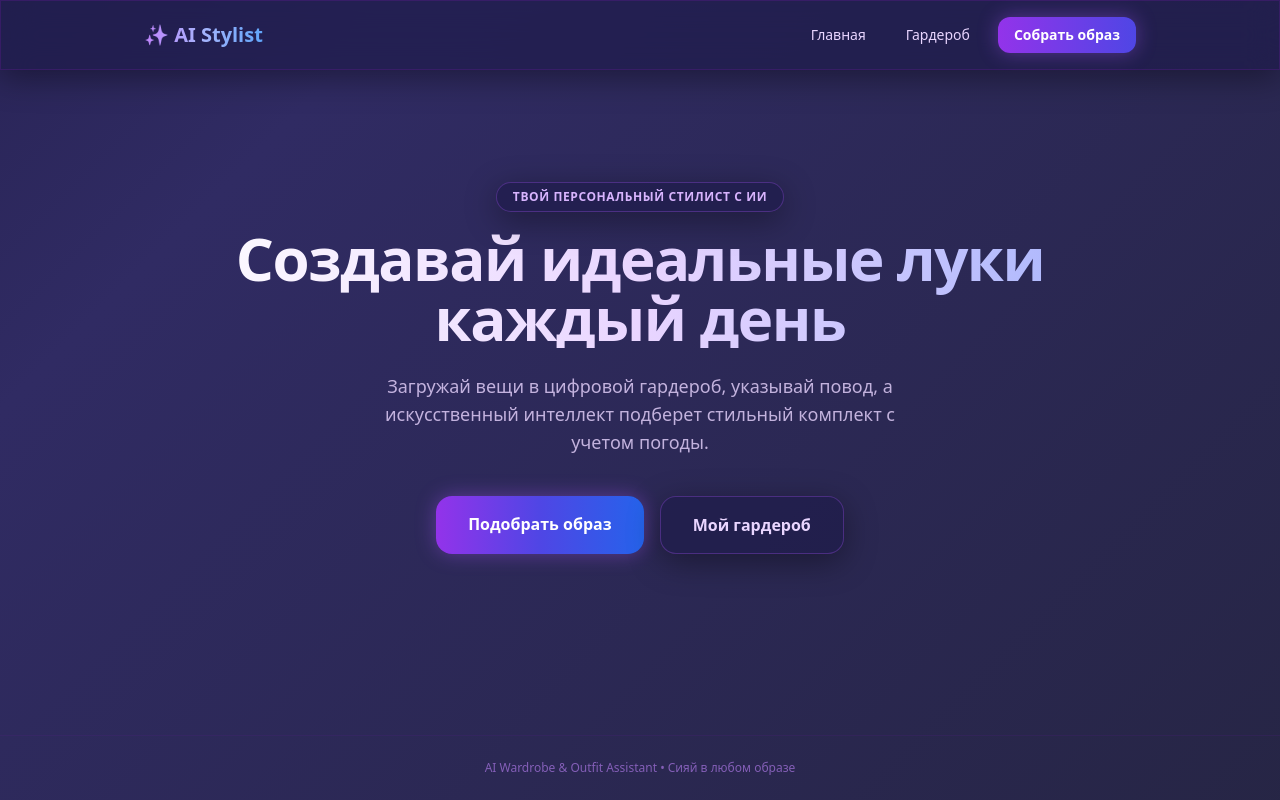
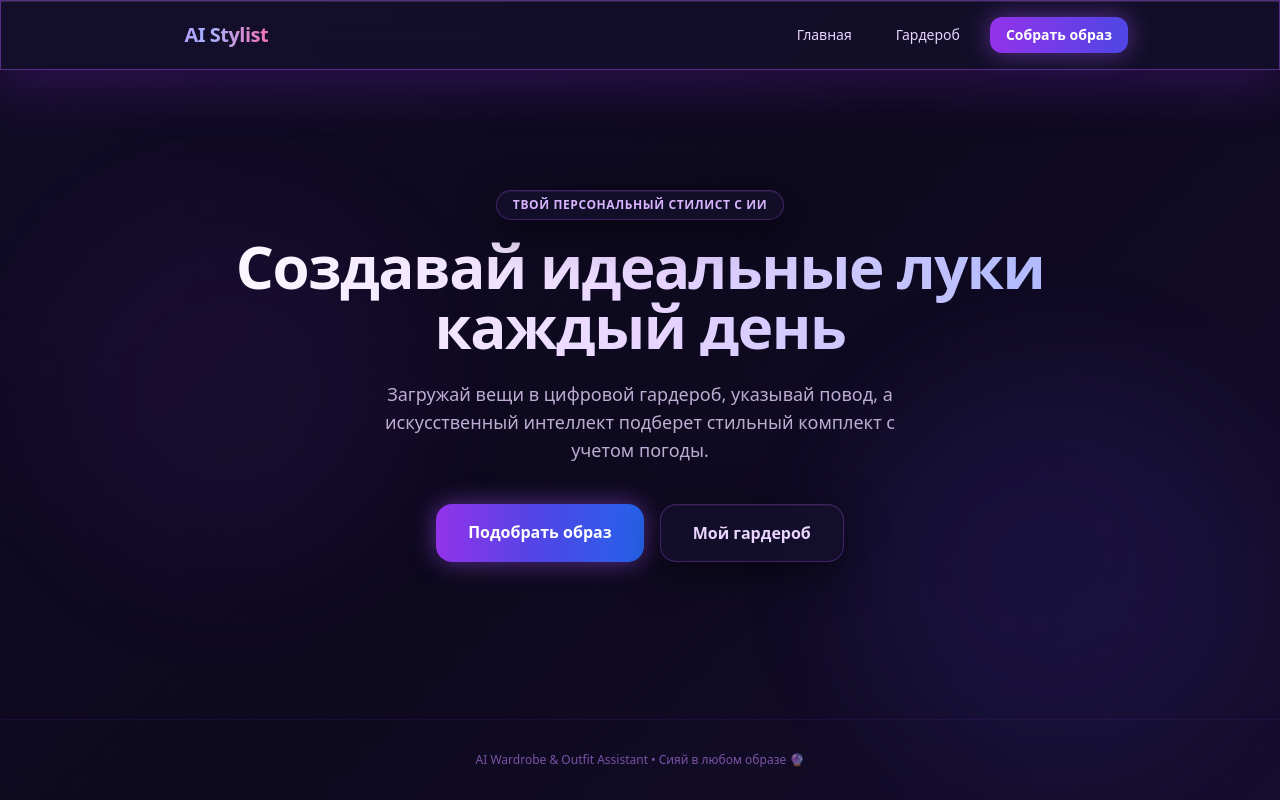
Before and after one commit to bluzokda/outfit, a Flask app: page / in a window 1280 px wide. Run offline with Flask 3, Linux system fonts and the light colour scheme; some libraries are stand-ins or nearby versions.

Commit message:
Update base.html

```diff
--- a/templates/base.html
+++ b/templates/base.html
@@ -7,60 +7,96 @@
     <script src="https://cdn.tailwindcss.com"></script>
     <style>
         @keyframes fadeIn {
-            from { opacity: 0; transform: translateY(15px); }
-            to { opacity: 1; transform: translateY(0); }
+            from { opacity: 0; transform: translateY(20px) scale(0.98); }
+            to { opacity: 1; transform: translateY(0) scale(1); }
         }
         @keyframes floatBg {
             0% { background-position: 0% 50%; }
             50% { background-position: 100% 50%; }
             100% { background-position: 0% 50%; }
         }
+        @keyframes pulseGlow {
+            0%, 100% { opacity: 0.4; transform: scale(1); }
+            50% { opacity: 0.8; transform: scale(1.05); }
+        }
+        @keyframes shimmer {
+            0% { background-position: -200% 0; }
+            100% { background-position: 200% 0; }
+        }
         .animate-fade-in {
-            animation: fadeIn 0.6s cubic-bezier(0.16, 1, 0.3, 1) forwards;
+            animation: fadeIn 0.7s cubic-bezier(0.16, 1, 0.3, 1) forwards;
+        }
+        .animate-pulse-slow {
+            animation: pulseGlow 6s ease-in-out infinite;
         }
         body {
-            background: linear-gradient(135deg, #0f0c29, #302b63, #24243e);
-            background-size: 200% 200%;
-            animation: floatBg 15s ease infinite;
+            background: linear-gradient(135deg, #070514, #181032, #0d091e, #1f123d);
+            background-size: 300% 300%;
+            animation: floatBg 20s ease infinite;
             color: #f3f4f6;
             min-height: 100vh;
             font-family: system-ui, -apple-system, sans-serif;
+            overflow-x: hidden;
         }
+        /* Сложный стекломорфизм с неоновой подсветкой */
         .glass-panel {
-            background: rgba(30, 27, 75, 0.65);
-            backdrop-filter: blur(16px);
-            -webkit-backdrop-filter: blur(16px);
-            border: 1px solid rgba(139, 92, 246, 0.2);
-            box-shadow: 0 8px 32px 0 rgba(0, 0, 0, 0.37);
+            background: rgba(20, 16, 45, 0.75);
+            backdrop-filter: blur(20px);
+            -webkit-backdrop-filter: blur(20px);
+            border: 1px solid rgba(168, 85, 247, 0.25);
+            box-shadow: 0 12px 40px 0 rgba(0, 0, 0, 0.5), inset 0 1px 0 0 rgba(255, 255, 255, 0.05);
+            transition: all 0.4s cubic-bezier(0.16, 1, 0.3, 1);
+        }
+        .glass-panel:hover {
+            border-color: rgba(168, 85, 247, 0.45);
+            box-shadow: 0 16px 50px 0 rgba(107, 33, 168, 0.3), inset 0 1px 0 0 rgba(255, 255, 255, 0.1);
         }
         .neon-glow {
-            box-shadow: 0 0 20px rgba(168, 85, 247, 0.4);
+            box-shadow: 0 0 25px rgba(168, 85, 247, 0.5);
+            transition: all 0.3s ease;
         }
         .neon-glow:hover {
-            box-shadow: 0 0 30px rgba(168, 85, 247, 0.7);
+            box-shadow: 0 0 35px rgba(168, 85, 247, 0.8), 0 0 10px rgba(255, 255, 255, 0.4);
+            transform: translateY(-2px);
+        }
+        /* Эффект шума/сетки на фоне */
+        .bg-mesh {
+            position: fixed;
+            top: 0; left: 0; width: 100%; height: 100%;
+            pointer-events: none;
+            z-index: -1;
+            opacity: 0.15;
+            background-image: radial-gradient(rgba(168, 85, 247, 0.4) 1px, transparent 1px);
+            background-size: 32px 32px;
         }
     </style>
 </head>
 <body class="flex flex-col min-h-screen selection:bg-purple-500 selection:text-white">
+    <div class="bg-mesh"></div>
+
+    <!-- Декоративные световые пятна на фоне -->
+    <div class="fixed top-1/4 left-10 w-96 h-96 bg-purple-600/15 rounded-full blur-3xl pointer-events-none animate-pulse-slow"></div>
+    <div class="fixed bottom-10 right-10 w-96 h-96 bg-indigo-600/15 rounded-full blur-3xl pointer-events-none animate-pulse-slow" style="animation-delay: 3s;"></div>
+
     <header class="glass-panel sticky top-0 z-50 border-b border-purple-900/40">
-        <div class="max-w-5xl mx-auto px-4 py-4 flex justify-between items-center">
-            <a href="/" class="text-xl font-extrabold bg-gradient-to-r from-purple-400 via-indigo-300 to-blue-400 bg-clip-text text-transparent hover:opacity-80 transition">
-                ✨ AI Stylist
+        <div class="max-w-5xl mx-auto px-6 py-4 flex justify-between items-center">
+            <a href="/" class="text-xl font-black tracking-tight bg-gradient-to-r from-purple-400 via-indigo-300 to-pink-400 bg-clip-text text-transparent hover:opacity-80 transition flex items-center gap-2">
+                <span class="inline-block animate-spin" style="animation-duration: 8s;">✨</span> AI Stylist
             </a>
-            <nav class="flex gap-2 sm:gap-4">
-                <a href="/" class="px-3 py-2 rounded-xl text-sm font-medium hover:bg-purple-900/40 transition text-purple-200">Главная</a>
-                <a href="/wardrobe" class="px-3 py-2 rounded-xl text-sm font-medium hover:bg-purple-900/40 transition text-purple-200">Гардероб</a>
-                <a href="/outfit" class="px-4 py-2 rounded-xl text-sm font-semibold bg-gradient-to-r from-purple-600 to-indigo-600 text-white neon-glow transition transform hover:-translate-y-0.5">Собрать образ</a>
+            <nav class="flex gap-2 sm:gap-4 items-center">
+                <a href="/" class="px-3.5 py-2 rounded-xl text-sm font-medium hover:bg-purple-800/40 transition text-purple-200">Главная</a>
+                <a href="/wardrobe" class="px-3.5 py-2 rounded-xl text-sm font-medium hover:bg-purple-800/40 transition text-purple-200">Гардероб</a>
+                <a href="/outfit" class="px-4 py-2 rounded-xl text-sm font-semibold bg-gradient-to-r from-purple-600 to-indigo-600 text-white neon-glow">Собрать образ</a>
             </nav>
         </div>
     </header>
 
-    <main class="flex-grow max-w-5xl w-full mx-auto px-4 py-8 animate-fade-in">
+    <main class="flex-grow max-w-5xl w-full mx-auto px-6 py-10 animate-fade-in relative z-10">
         {% block content %}{% endblock %}
     </main>
 
-    <footer class="text-center py-6 text-xs text-purple-400/60 border-t border-purple-900/20">
-        AI Wardrobe & Outfit Assistant • Сияй в любом образе
+    <footer class="text-center py-8 text-xs text-purple-400/60 border-t border-purple-900/20 relative z-10">
+        AI Wardrobe & Outfit Assistant • Сияй в любом образе 🔮
     </footer>
 </body>
 </html>
```
